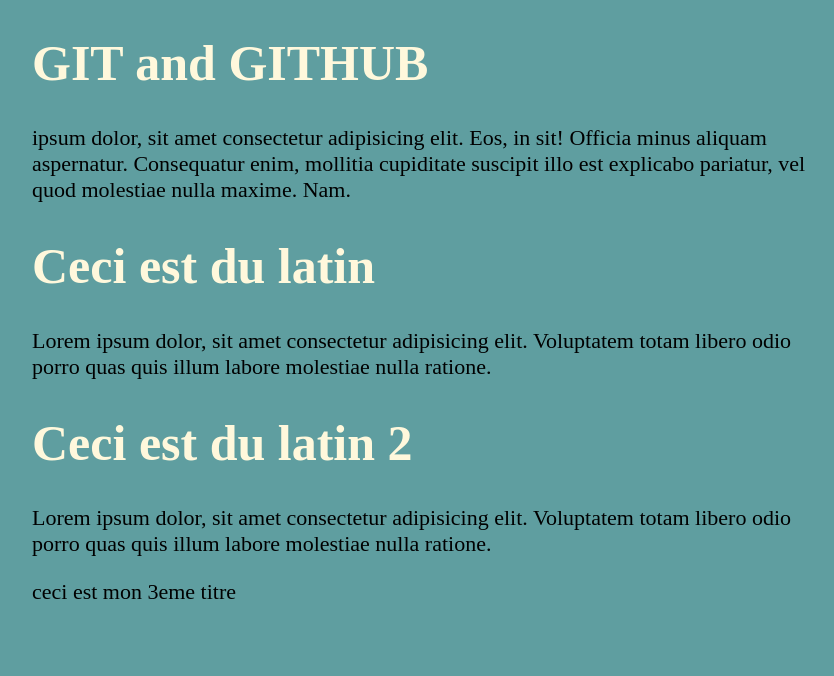
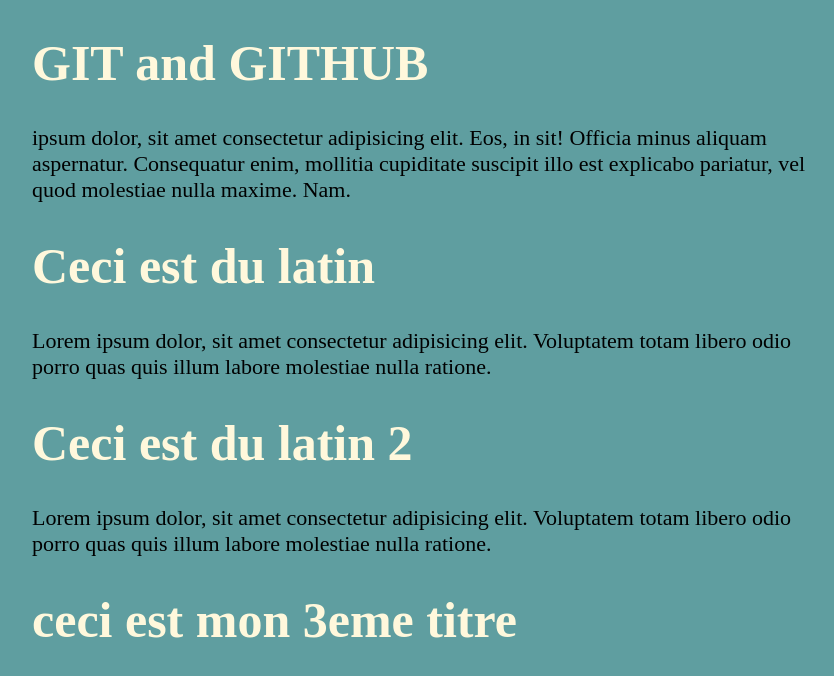
Before and after one commit to Alahyal/depot_1, a plain HTML site: page Index.html in a window 1280 px wide. Shown: the whole page, without its empty margins (208-1042 px from the left). Drawn offline with Linux system fonts and the light colour scheme.

Commit message:
ceci est moi paragraphe latin

```diff
--- a/Index.html
+++ b/Index.html
@@ -16,7 +16,7 @@
      <h1>Ceci est du latin 2</h1>
      <p>Lorem ipsum dolor, sit amet consectetur adipisicing elit. Voluptatem totam libero
         odio porro quas quis illum labore molestiae nulla ratione.</p>
-    <p>ceci est mon 3eme titre</p>
+    <h1>ceci est mon 3eme titre</h1>
 
 </body>
 
```
